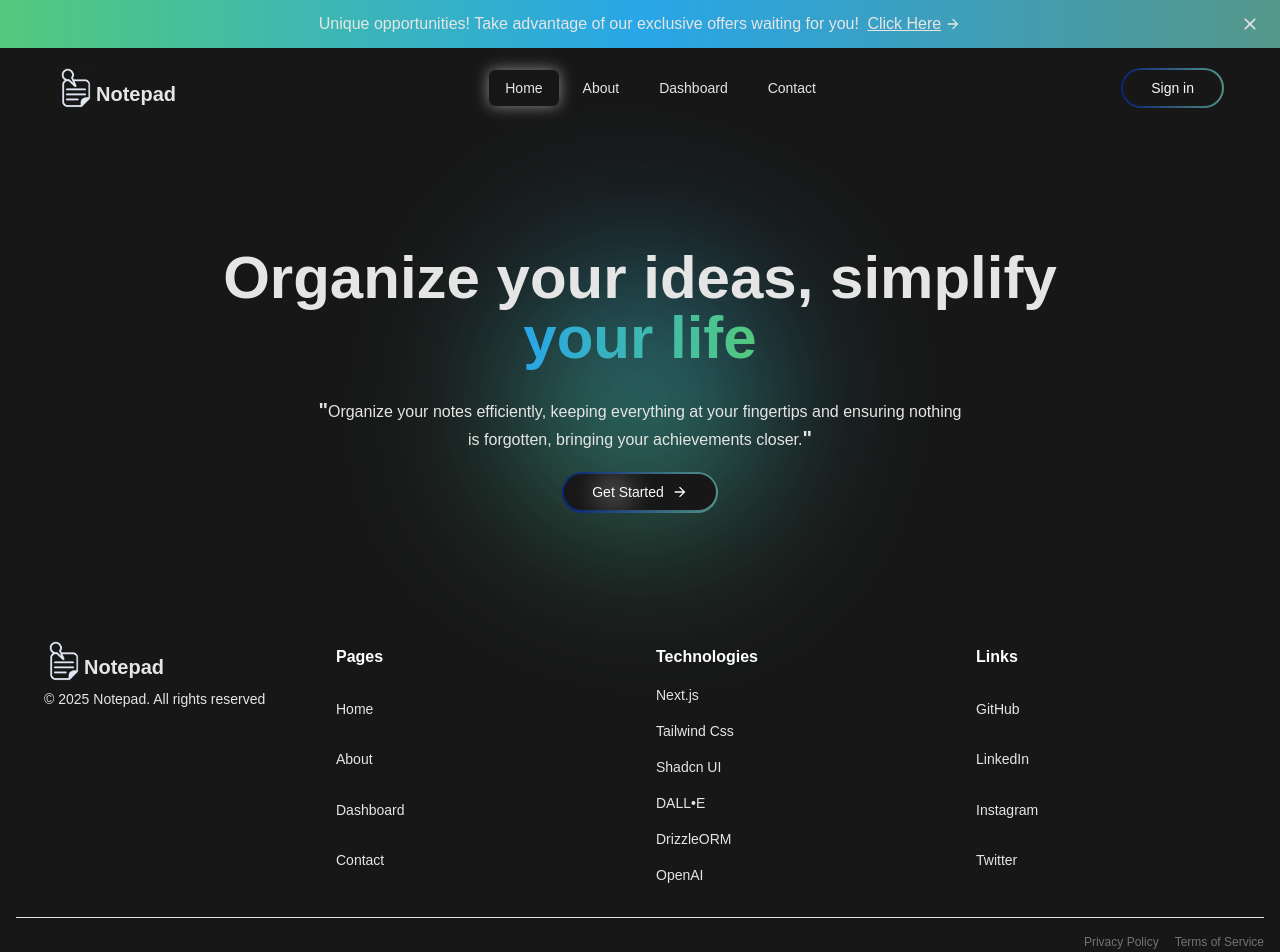
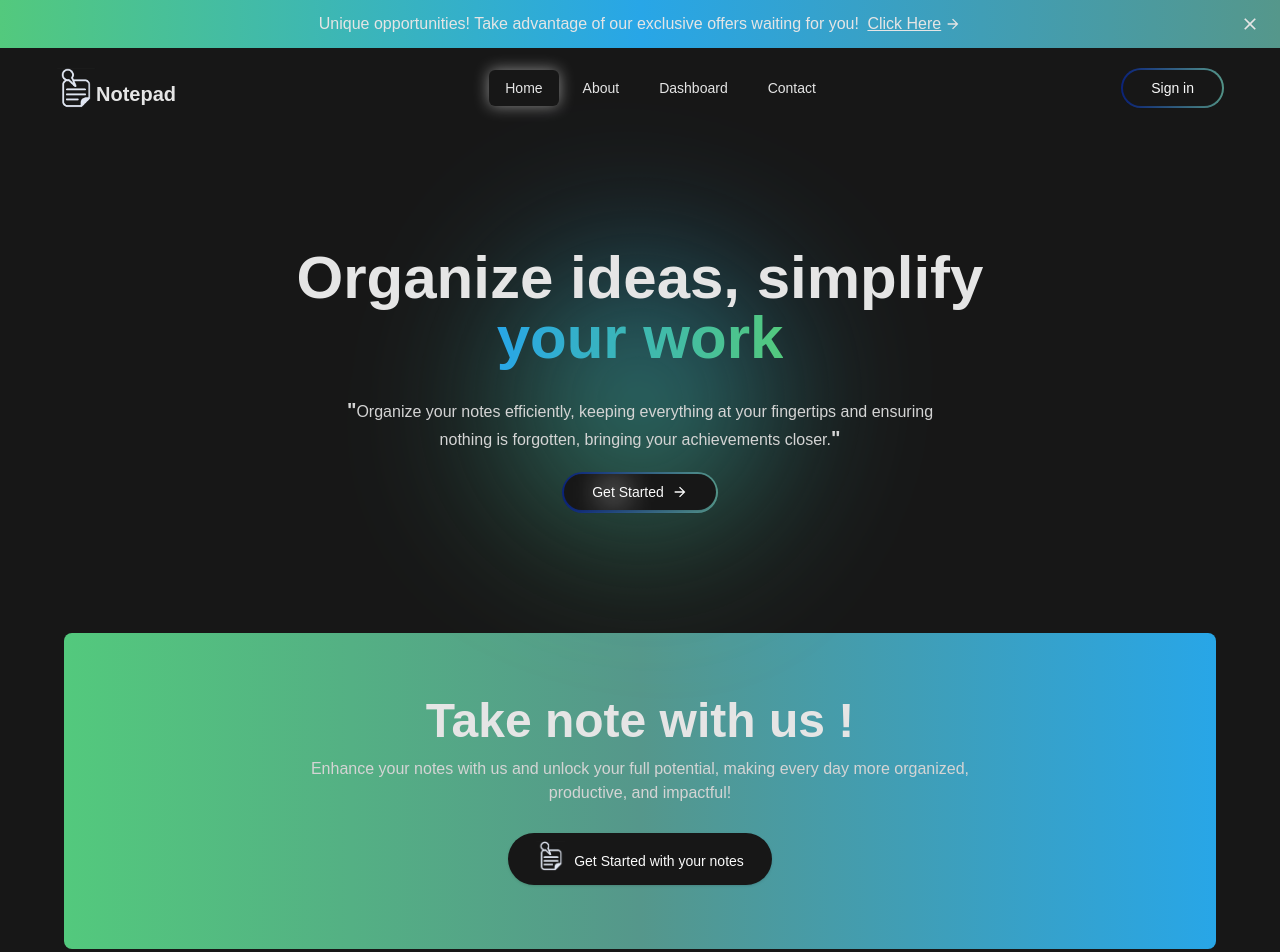
Before and after one commit to rafael-bit/notepad, a Next.js app: page / in a window 1280 px wide. Shown: the top 952 px of the page. Built offline with nearby package versions, Linux system fonts and the light colour scheme.

Commit message:
feat: add start section

```diff
--- /dev/null
+++ b/app/components/Start.tsx
@@ -0,0 +1,22 @@
+import { Button } from "@/components/ui/button";
+import Image from "next/image";
+
+export default function Start() {
+	return (
+		<section className="mt-10 w-full container mx-auto flex flex-col items-center">
+			<div className="w-[90%] flex flex-col items-center p-16 rounded-lg bg-gradient-to-r from-green via-greenMedium to-blueLight">
+				<h1 className="text-5xl font-bold text-neutral-200">Take note with us !</h1>
+				<p className="w-[70%] text-center mt-3 text-neutral-300">Enhance your notes with us and unlock your full potential, making every day more organized, productive, and impactful!</p>
+				<Button className="mt-7 overflow-hidden rounded-full bg-neutral-900 px-7 py-[0.875rem] transition-all duration-300 hover:bg-neutral-800 hover:text-white hover:opacity-90 flex items-end pt-[2.4rem]">
+					<Image
+						src={'/logo.png'}
+						alt="logo"
+						width={30}
+						height={30}
+					/>
+					Get Started with your notes
+				</Button>
+			</div>
+		</section>
+	)
+}
--- a/app/page.tsx
+++ b/app/page.tsx
@@ -3,6 +3,7 @@ import Footer from "./components/Footer";
 import { Button } from "@/components/ui/button";
 import { MdArrowForward } from "react-icons/md";
 import Banner from "./components/Banner";
+import Start from "./components/Start";
 
 export default function Home() {
   return (
@@ -11,19 +12,19 @@ export default function Home() {
       <Header />
       <div className="relative w-[85%] flex flex-col items-center mx-auto container mt-10 py-20">
         <div className="absolute left-2/5 top-1/4 -translate-x-1/2 -translate-y-1/2 gradient opacity-60"></div>
-        <h1 className="text-center text-4xl xs:text-6xl font-bold leading-tight z-10">
-          Organize your ideas, simplify <br />
+        <h1 className="text-neutral-200 text-center text-4xl xs:text-6xl font-bold leading-tight z-10">
+          Organize ideas, simplify <br />
           <span className="bg-gradient-to-r from-blueLight to-green bg-clip-text text-transparent">
-            your life
+            your work
           </span>
         </h1>
-        <p className="w-[60%] text-center mt-7 z-10">
+        <p className="w-[55%] text-center mt-7 z-10 text-neutral-300">
           <span className="text-xl font-semibold">"</span>Organize your notes efficiently, keeping everything at your fingertips and ensuring nothing is forgotten, bringing your achievements closer.
           <span className="text-xl font-semibold">"</span>
         </p>
         <div className="flex items-center gap-7 mt-5 z-10">
           <div className="inline-flex items-center justify-center rounded-full bg-gradient-to-r from-blue to-greenMedium p-[2.25px] font-semibold text-white no-underline">
-            <Button className="relative w-full overflow-hidden rounded-full bg-neutral-900 px-7 py-[0.875rem] text-center transition-all duration-300 hover:bg-neutral-800 hover:text-white hover:opacity-90">
+            <Button  className="relative w-full overflow-hidden rounded-full bg-neutral-900 px-7 py-[0.875rem] text-center transition-all duration-300 hover:bg-neutral-800 hover:text-white hover:opacity-90">
               Get Started <MdArrowForward />
               <span className="absolute inset-0 flex items-center justify-center">
                 <span className="absolute h-full w-1/4 bg-white/20 blur-md animate-shine"></span>
@@ -32,6 +33,7 @@ export default function Home() {
           </div>
         </div>
       </div>
+      <Start />
       <Footer />
     </>
   );
```
